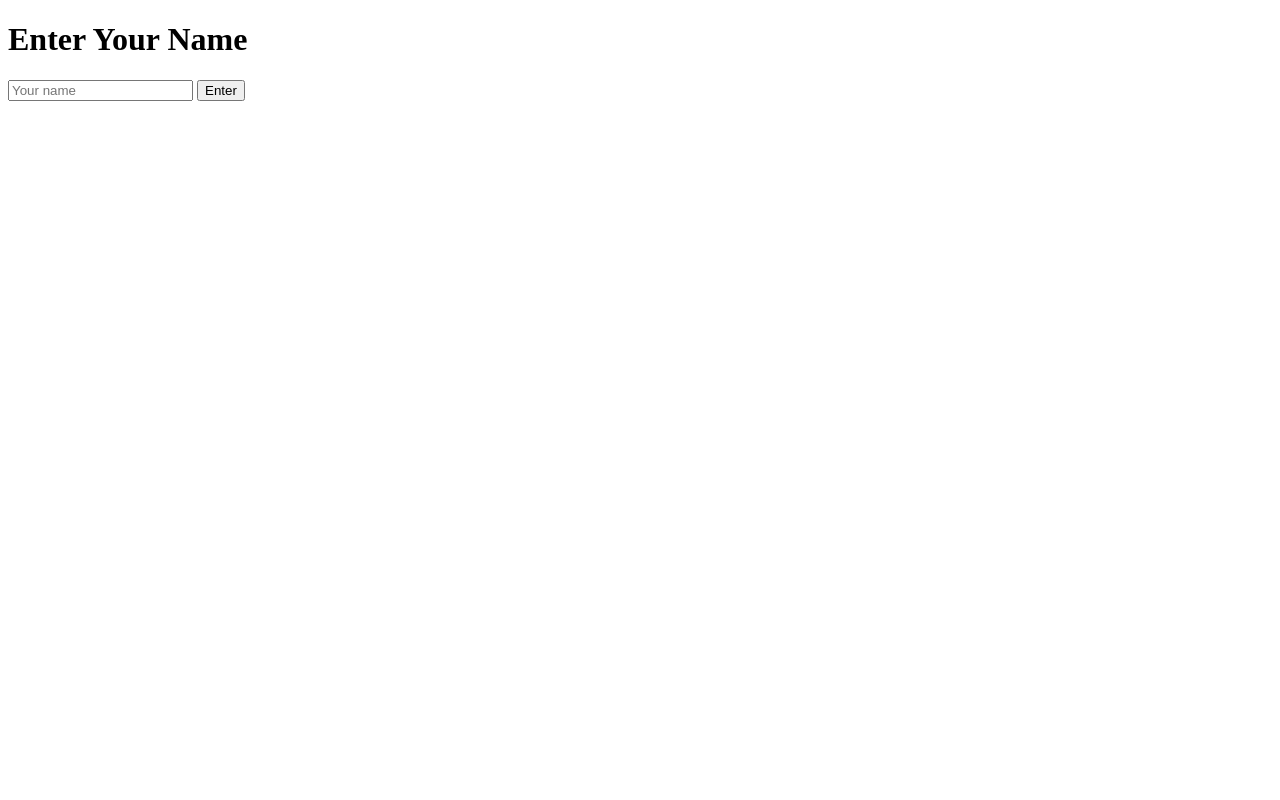
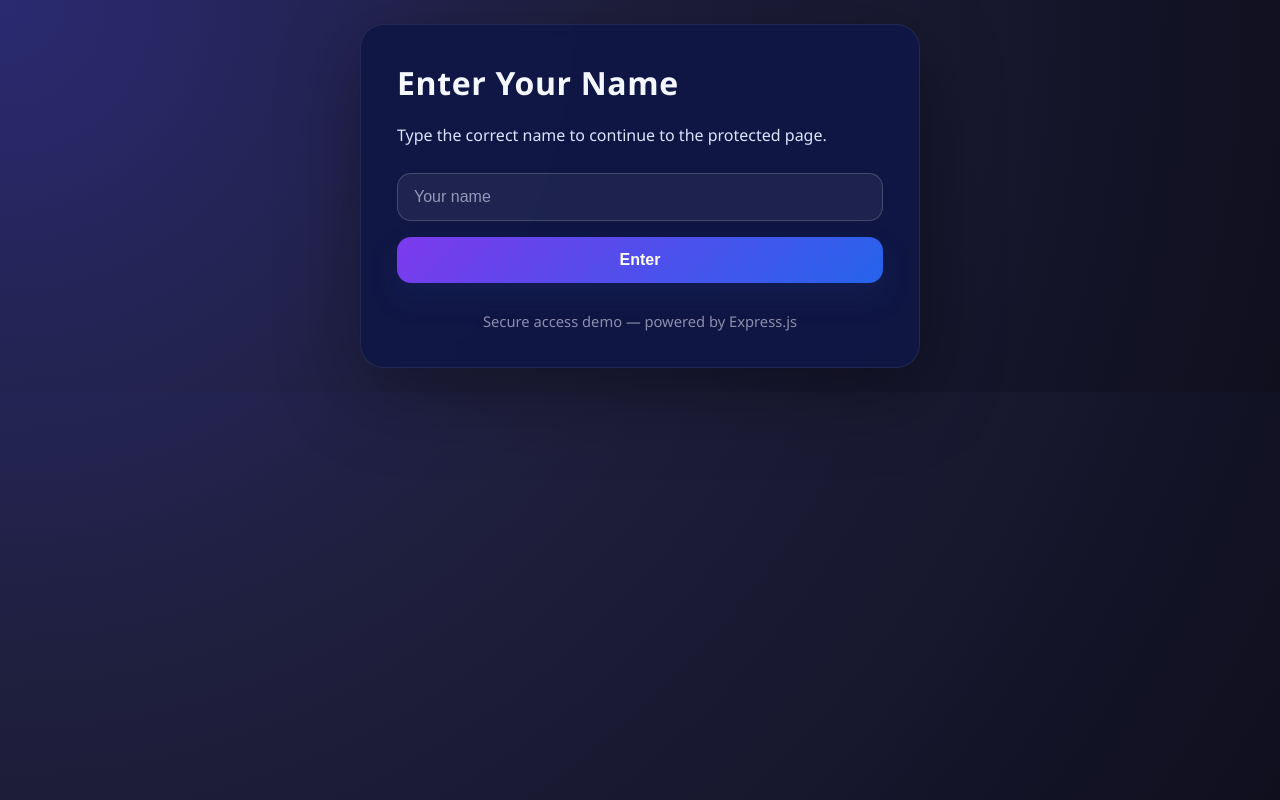
Before and after one commit to recintocharlewin-sudo/quantum_mechanics, a website: page index.html in a window 1280 px wide. Drawn offline with Linux system fonts and the light colour scheme.

Commit message:
Miss na kita

```diff
--- a/index.html
+++ b/index.html
@@ -1,14 +1,24 @@
 <!DOCTYPE html>
-<html>
+<html lang="en">
 <head>
+    <meta charset="UTF-8" />
+    <meta name="viewport" content="width=device-width, initial-scale=1.0" />
     <title>Enter Name</title>
+    <link rel="stylesheet" href="styles.css" />
 </head>
 <body>
-    <h1>Enter Your Name</h1>
+    <main class="page-shell">
+        <h1>Enter Your Name</h1>
+        <p>Type the correct name to continue to the protected page.</p>
 
-    <form action="/check" method="POST">
-        <input type="text" name="name" placeholder="Your name" required />
-        <button type="submit">Enter</button>
-    </form>
+        <form action="/check" method="POST">
+            <input type="text" name="name" placeholder="Your name" required />
+            <button type="submit">Enter</button>
+        </form>
+
+        <footer>
+            Secure access demo — powered by Express.js
+        </footer>
+    </main>
 </body>
 </html>
--- /dev/null
+++ b/styles.css
@@ -0,0 +1,103 @@
+* {
+    box-sizing: border-box;
+    margin: 0;
+    padding: 0;
+}
+
+html, body {
+    min-height: 100%;
+    font-family: 'Segoe UI', Tahoma, Geneva, Verdana, sans-serif;
+    background: radial-gradient(circle at top left, #2a2a72 0%, #1f1f3e 45%, #0f0f1e 100%);
+    color: #f4f7ff;
+}
+
+body {
+    display: flex;
+    justify-content: center;
+    align-items: center;
+    padding: 24px;
+}
+
+.page-shell {
+    width: min(560px, 100%);
+    background: rgba(15, 23, 68, 0.94);
+    border: 1px solid rgba(255, 255, 255, 0.08);
+    border-radius: 24px;
+    box-shadow: 0 24px 80px rgba(0, 0, 0, 0.35);
+    padding: 36px;
+    backdrop-filter: blur(12px);
+}
+
+h1 {
+    font-size: clamp(2rem, 2.4vw, 3rem);
+    letter-spacing: 0.02em;
+    margin-bottom: 18px;
+}
+
+p,
+label {
+    font-size: 1rem;
+    line-height: 1.7;
+    color: #dce4ff;
+}
+
+form {
+    display: grid;
+    gap: 16px;
+    margin-top: 24px;
+}
+
+input[type="text"] {
+    width: 100%;
+    padding: 14px 16px;
+    border-radius: 14px;
+    border: 1px solid rgba(255, 255, 255, 0.18);
+    background: rgba(255, 255, 255, 0.06);
+    color: #eef2ff;
+    font-size: 1rem;
+    outline: none;
+    transition: border-color 0.2s ease, background 0.2s ease;
+}
+
+input[type="text"]::placeholder {
+    color: rgba(226, 232, 255, 0.6);
+}
+
+input[type="text"]:focus {
+    background: rgba(255, 255, 255, 0.12);
+    border-color: #7c3aed;
+}
+
+button {
+    cursor: pointer;
+    padding: 14px 18px;
+    border-radius: 14px;
+    border: none;
+    font-size: 1rem;
+    font-weight: 600;
+    color: #fff;
+    background: linear-gradient(135deg, #7c3aed 0%, #2563eb 100%);
+    box-shadow: 0 14px 28px rgba(34, 51, 126, 0.24);
+    transition: transform 0.2s ease, box-shadow 0.2s ease;
+}
+
+button:hover {
+    transform: translateY(-1px);
+    box-shadow: 0 18px 34px rgba(34, 51, 126, 0.28);
+}
+
+.status-text {
+    margin-top: 20px;
+    padding: 18px 20px;
+    border-radius: 18px;
+    background: rgba(255, 255, 255, 0.05);
+    border: 1px solid rgba(255, 255, 255, 0.08);
+}
+
+footer {
+    margin-top: 28px;
+    font-size: 0.92rem;
+    opacity: 0.75;
+    text-align: center;
+    color: #b5b8d0;
+}
```
Also changed, not shown: home.html (+12 -3 lines).
